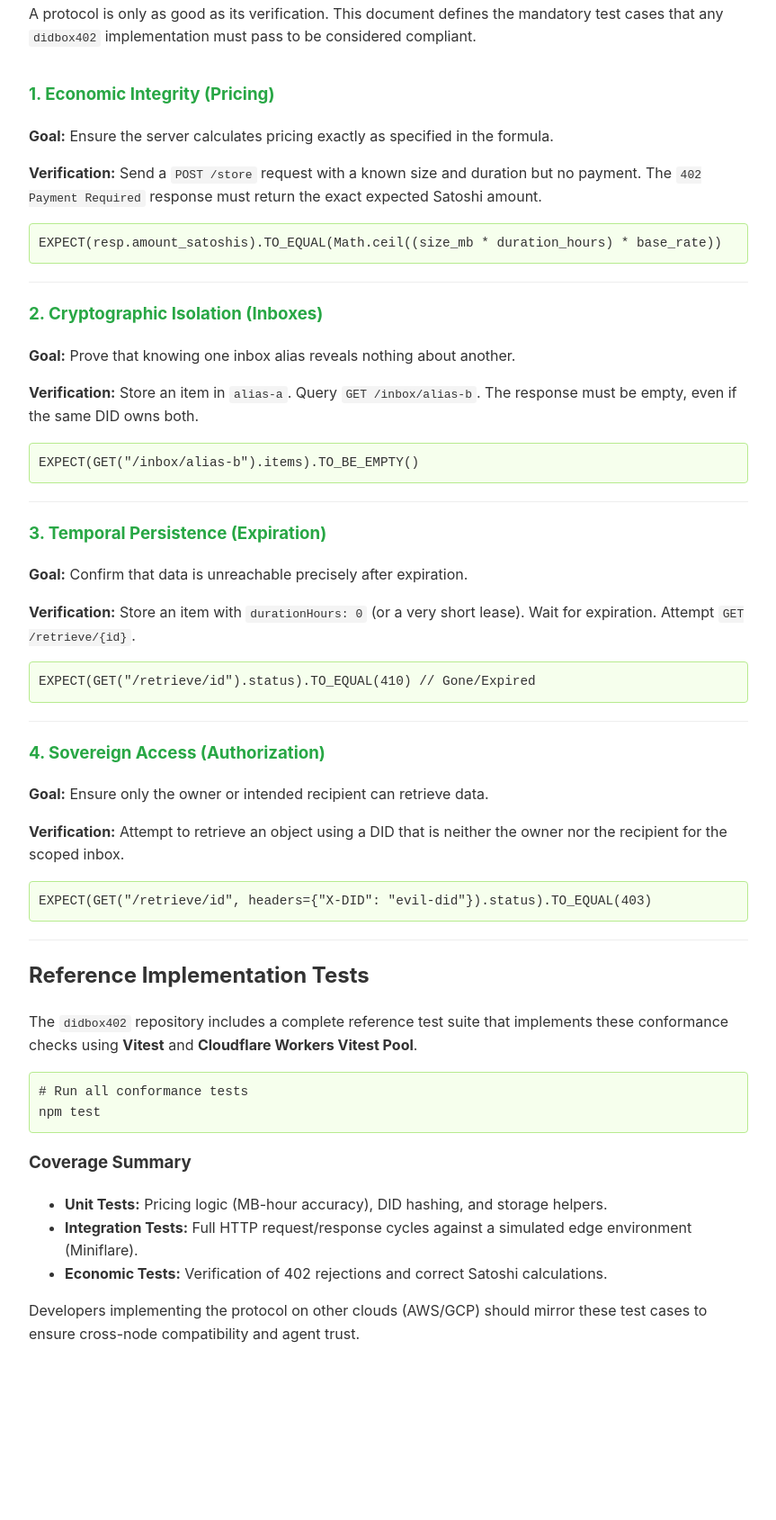
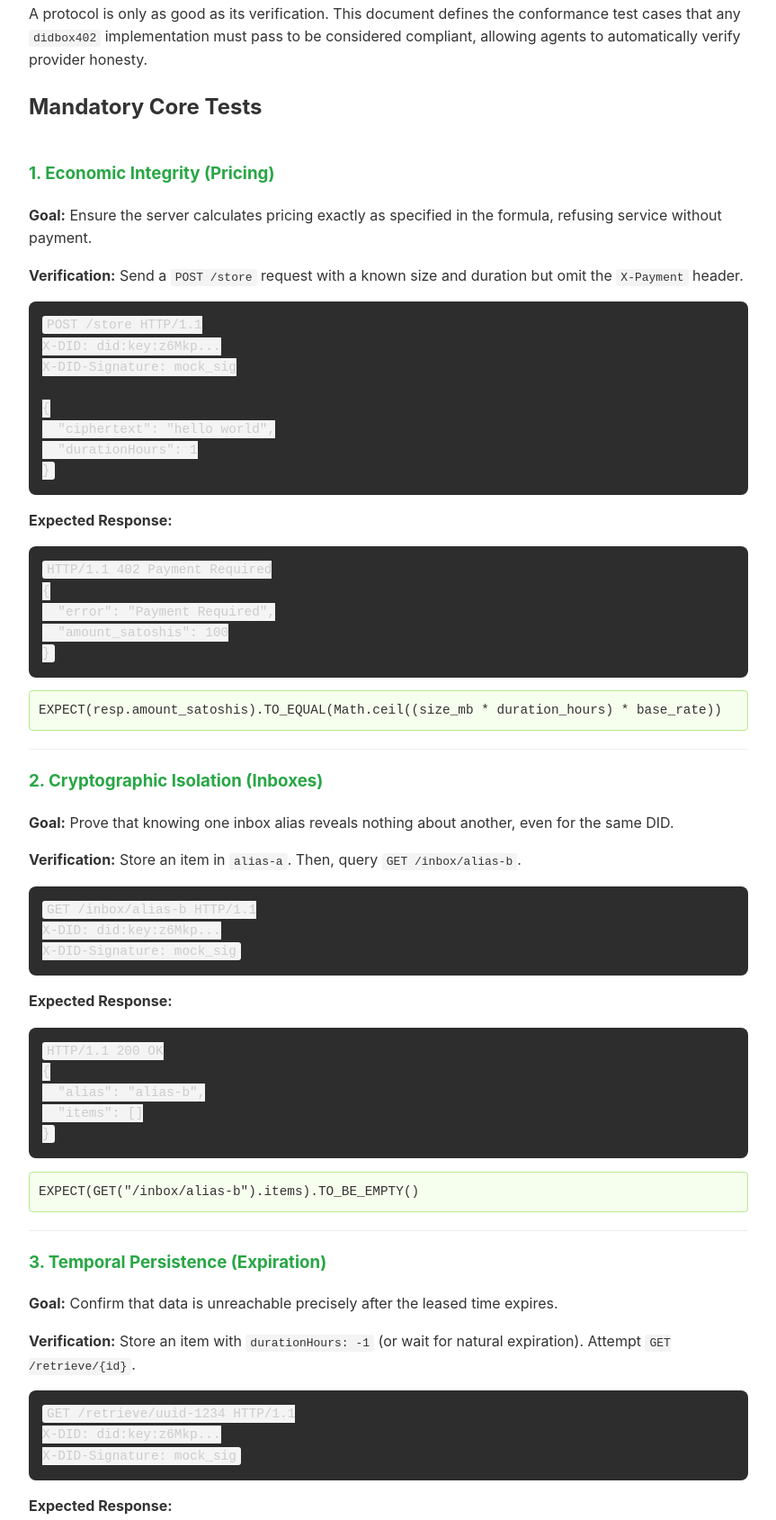
Before and after one commit to abundantfrontier/didbox402, a website: page docs/verification.html in a window 1280 px wide. Shown: the part 157-1846 px from the top of the page at 90% size, without its empty margins (208-1071 px from the left). Before the commit the page ends 1693 px from the top, so only its background shows below. Drawn offline with Linux system fonts and the light colour scheme.

Commit message:
updates to test doca

```diff
--- a/docs/verification.html
+++ b/docs/verification.html
@@ -7,9 +7,11 @@
     <style>
         body { font-family: -apple-system, system-ui, sans-serif; line-height: 1.6; color: #333; max-width: 800px; margin: 40px auto; padding: 0 20px; }
         code { background: #f4f4f4; padding: 2px 5px; border-radius: 3px; font-family: monospace; }
+        pre { background: #2d2d2d; color: #ccc; padding: 15px; border-radius: 8px; overflow-x: auto; font-size: 0.9rem; }
         .back-link { display: block; margin-bottom: 20px; color: #007aff; text-decoration: none; }
         .test-case { border-bottom: 1px solid #eee; padding: 20px 0; }
         .test-case h3 { margin-top: 0; color: #28a745; }
+        .optional h3 { color: #856404; }
         .assertion { background: #f6ffed; border: 1px solid #b7eb8f; padding: 10px; border-radius: 4px; font-family: monospace; font-size: 0.9rem; margin-top: 10px; }
     </style>
 </head>
@@ -17,51 +19,103 @@
     <a href="index.html" class="back-link">← Index</a>
     <h1>The Proof: Verification & Conformance</h1>
 
-    <p>A protocol is only as good as its verification. This document defines the mandatory test cases that any <code>didbox402</code> implementation must pass to be considered compliant.</p>
+    <p>A protocol is only as good as its verification. This document defines the conformance test cases that any <code>didbox402</code> implementation must pass to be considered compliant, allowing agents to automatically verify provider honesty.</p>
+
+    <h2>Mandatory Core Tests</h2>
 
     <div class="test-case">
         <h3>1. Economic Integrity (Pricing)</h3>
-        <p><strong>Goal:</strong> Ensure the server calculates pricing exactly as specified in the formula.</p>
-        <p><strong>Verification:</strong> Send a <code>POST /store</code> request with a known size and duration but no payment. The <code>402 Payment Required</code> response must return the exact expected Satoshi amount.</p>
+        <p><strong>Goal:</strong> Ensure the server calculates pricing exactly as specified in the formula, refusing service without payment.</p>
+        <p><strong>Verification:</strong> Send a <code>POST /store</code> request with a known size and duration but omit the <code>X-Payment</code> header.</p>
+<pre><code>POST /store HTTP/1.1
+X-DID: did:key:z6Mkp...
+X-DID-Signature: mock_sig
+
+{
+  "ciphertext": "hello world",
+  "durationHours": 1
+}</code></pre>
+        <p><strong>Expected Response:</strong></p>
+<pre><code>HTTP/1.1 402 Payment Required
+{
+  "error": "Payment Required",
+  "amount_satoshis": 100
+}</code></pre>
         <div class="assertion">EXPECT(resp.amount_satoshis).TO_EQUAL(Math.ceil((size_mb * duration_hours) * base_rate))</div>
     </div>
 
     <div class="test-case">
         <h3>2. Cryptographic Isolation (Inboxes)</h3>
-        <p><strong>Goal:</strong> Prove that knowing one inbox alias reveals nothing about another.</p>
-        <p><strong>Verification:</strong> Store an item in <code>alias-a</code>. Query <code>GET /inbox/alias-b</code>. The response must be empty, even if the same DID owns both.</p>
+        <p><strong>Goal:</strong> Prove that knowing one inbox alias reveals nothing about another, even for the same DID.</p>
+        <p><strong>Verification:</strong> Store an item in <code>alias-a</code>. Then, query <code>GET /inbox/alias-b</code>.</p>
+<pre><code>GET /inbox/alias-b HTTP/1.1
+X-DID: did:key:z6Mkp...
+X-DID-Signature: mock_sig</code></pre>
+        <p><strong>Expected Response:</strong></p>
+<pre><code>HTTP/1.1 200 OK
+{
+  "alias": "alias-b",
+  "items": []
+}</code></pre>
         <div class="assertion">EXPECT(GET("/inbox/alias-b").items).TO_BE_EMPTY()</div>
     </div>
 
     <div class="test-case">
         <h3>3. Temporal Persistence (Expiration)</h3>
-        <p><strong>Goal:</strong> Confirm that data is unreachable precisely after expiration.</p>
-        <p><strong>Verification:</strong> Store an item with <code>durationHours: 0</code> (or a very short lease). Wait for expiration. Attempt <code>GET /retrieve/{id}</code>.</p>
-        <div class="assertion">EXPECT(GET("/retrieve/id").status).TO_EQUAL(410) // Gone/Expired</div>
+        <p><strong>Goal:</strong> Confirm that data is unreachable precisely after the leased time expires.</p>
+        <p><strong>Verification:</strong> Store an item with <code>durationHours: -1</code> (or wait for natural expiration). Attempt <code>GET /retrieve/{id}</code>.</p>
+<pre><code>GET /retrieve/uuid-1234 HTTP/1.1
+X-DID: did:key:z6Mkp...
+X-DID-Signature: mock_sig</code></pre>
+        <p><strong>Expected Response:</strong></p>
+<pre><code>HTTP/1.1 410 Gone
+{
+  "error": "Expired"
+}</code></pre>
+        <div class="assertion">EXPECT(GET("/retrieve/id").status).TO_EQUAL(410)</div>
     </div>
 
     <div class="test-case">
         <h3>4. Sovereign Access (Authorization)</h3>
         <p><strong>Goal:</strong> Ensure only the owner or intended recipient can retrieve data.</p>
-        <p><strong>Verification:</strong> Attempt to retrieve an object using a DID that is neither the owner nor the recipient for the scoped inbox.</p>
+        <p><strong>Verification:</strong> Attempt to retrieve an object using a DID that is neither the owner nor the recipient.</p>
+<pre><code>GET /retrieve/uuid-1234 HTTP/1.1
+X-DID: did:key:zEvil...
+X-DID-Signature: evil_sig</code></pre>
+        <p><strong>Expected Response:</strong></p>
+<pre><code>HTTP/1.1 403 Forbidden
+{
+  "error": "Unauthorized"
+}</code></pre>
         <div class="assertion">EXPECT(GET("/retrieve/id", headers={"X-DID": "evil-did"}).status).TO_EQUAL(403)</div>
     </div>
 
-    <h2>Reference Implementation Tests</h2>
-    <p>The <code>didbox402</code> repository includes a complete reference test suite that implements these conformance checks using <strong>Vitest</strong> and <strong>Cloudflare Workers Vitest Pool</strong>.</p>
+    <h2>Recommended Tests</h2>
+
+    <div class="test-case optional">
+        <h3>5. Replay Protection (Signature Binding)</h3>
+        <p><strong>Goal:</strong> Ensure an attacker cannot replay a valid signature on a modified request.</p>
+        <p><strong>Verification:</strong> Intercept a valid <code>POST /store</code> request and alter the <code>durationHours</code>. Resubmit the request.</p>
+        <p><strong>Expected Response:</strong> <code>401 Unauthorized</code> (Signature mismatch).</p>
+    </div>
+
+    <div class="test-case optional">
+        <h3>6. Egress Asymmetry (Multi-Cloud)</h3>
+        <p><strong>Goal:</strong> On infrastructure like AWS/GCP, ensure retrieval incurs dynamic x402 cost.</p>
+        <p><strong>Verification:</strong> Call <code>GET /retrieve/{id}</code> on a non-Cloudflare node without <code>X-Payment</code>.</p>
+        <p><strong>Expected Response:</strong> <code>402 Payment Required</code> with calculated egress Satoshis.</p>
+    </div>
+
+    <h2>Running the Reference Suite</h2>
+    <p>The <code>didbox402</code> repository includes a complete reference test suite implementing the mandatory core checks against a simulated edge environment.</p>
 
     <div class="assertion">
-        # Run all conformance tests<br>
+        # The reference suite is located at:<br>
+        <strong>src/__tests__/index.test.ts</strong><br><br>
+        # Run all conformance tests locally:<br>
         npm test
     </div>
 
-    <h3>Coverage Summary</h3>
-    <ul>
-        <li><strong>Unit Tests:</strong> Pricing logic (MB-hour accuracy), DID hashing, and storage helpers.</li>
-        <li><strong>Integration Tests:</strong> Full HTTP request/response cycles against a simulated edge environment (Miniflare).</li>
-        <li><strong>Economic Tests:</strong> Verification of 402 rejections and correct Satoshi calculations.</li>
-    </ul>
-
-    <p>Developers implementing the protocol on other clouds (AWS/GCP) should mirror these test cases to ensure cross-node compatibility and agent trust.</p>
+    <p>Developers implementing the protocol on other clouds or language runtimes should mirror these test cases to ensure cross-node compatibility and agent trust.</p>
 </body>
 </html>
```
